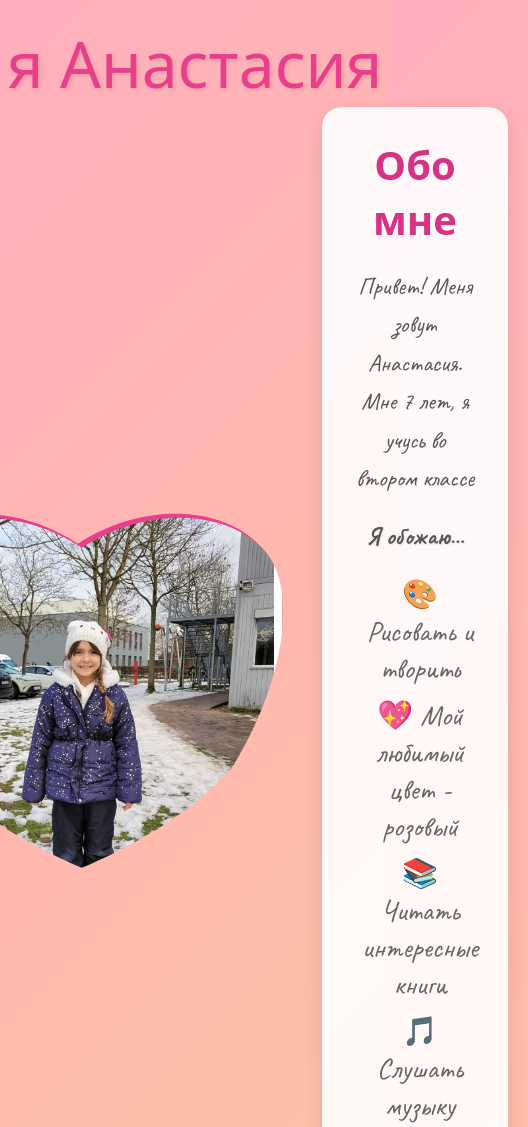
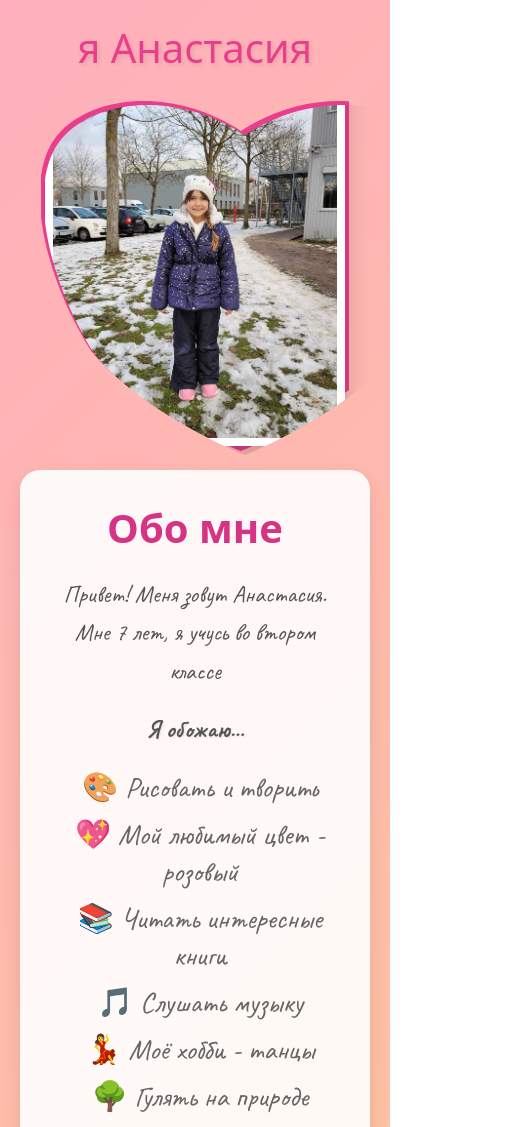
Before and after one commit to login-nigol/ANASTASIA, a plain HTML site: page main.html in a window 390 px wide. Shown: the top 1127 px of the page, 528 px wide, since content can reach past the window. Drawn offline with Linux system fonts and the light colour scheme; a web font is replaced by a local one.

Commit message:
feat: add mobile adaptation for main page

```diff
--- a/css/main.css
+++ b/css/main.css
@@ -212,3 +212,23 @@ body {
   transition: all 0.3s ease;
   box-shadow: 0 4px 15px rgba(232, 62, 140, 0.3);
 }
+
+@media (max-width: 768px) {
+  .content-section {
+    flex-direction: column;
+    gap: 20px;
+  }
+
+  .photo-column,
+  .info-column {
+    max-width: 100%;
+  }
+
+  .main-photo {
+    width: 300px;
+  }
+
+  .name-top h2 {
+    font-size: 2.5rem;
+  }
+}
--- a/js/gallery.js
+++ b/js/gallery.js
@@ -1,6 +1,6 @@
 // Навигация назад
 document.querySelector(".back-btn").addEventListener("click", function () {
-  window.location.href = "index.html";
+  window.location.href = "main.html";
 });
 
 // Модальное окно
```
